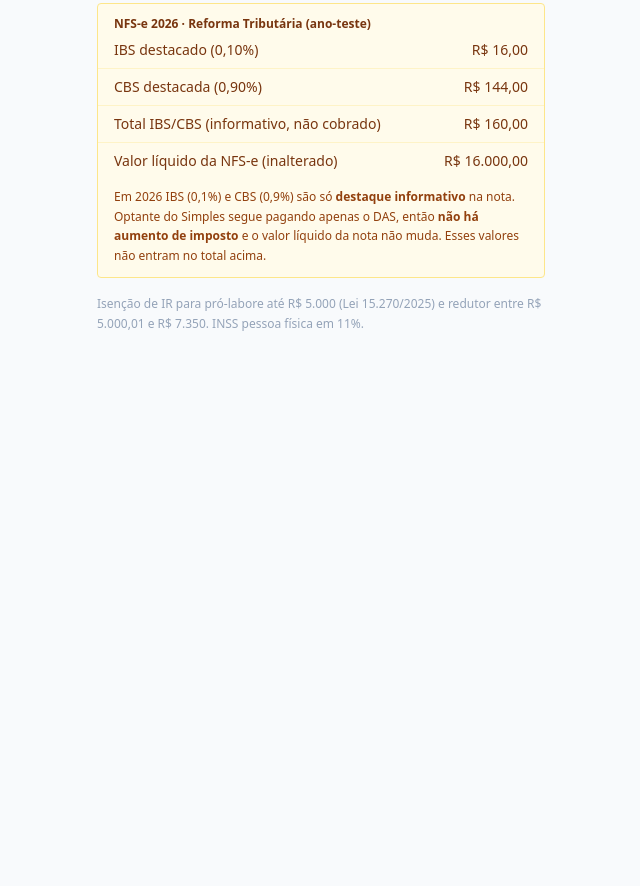
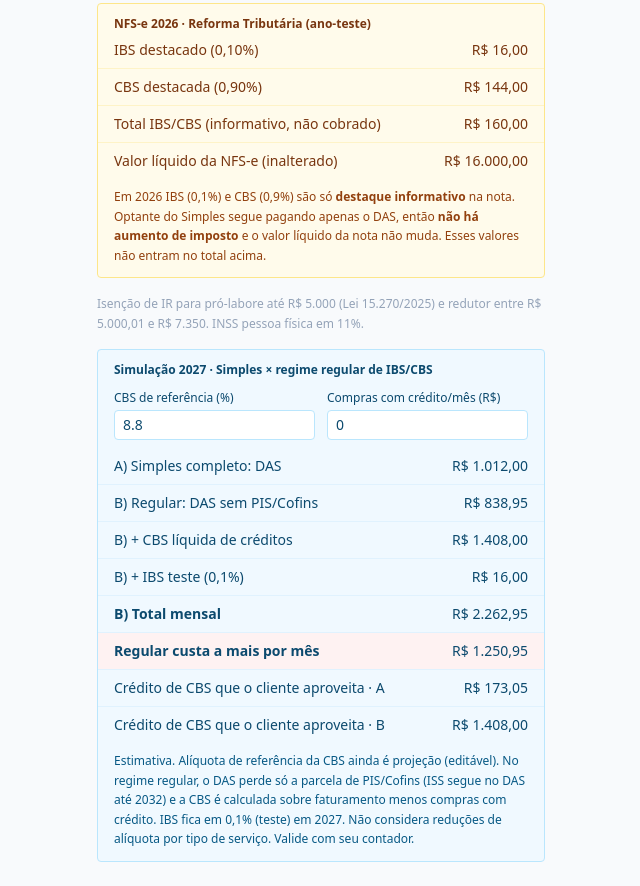
Before and after one commit to LuisSantosJS/calc-anexo3-simples, a plain HTML site: page index.html in a window 1280 px wide. Shown: the part 483-1369 px from the top of the page, without its empty margins (319-959 px from the left). Before the commit the page ends 840 px from the top, so only its background shows below. Drawn offline with nearby package versions, Linux system fonts and the light colour scheme.

Commit message:
Add 2027 simulation: Simples vs regular IBS/CBS regime
Co-Authored-By: Claude Sonnet 5.5 <noreply@anthropic.com>
Claude-Session: https://claude.ai/code/session_01M42pHWJA4mEygCtzbagWZE

```diff
--- a/index.html
+++ b/index.html
@@ -31,6 +31,20 @@
       <p class="text-xs text-slate-400 mt-4 leading-relaxed">
         Isenção de IR para pró-labore até R$ 5.000 (Lei 15.270/2025) e redutor entre R$ 5.000,01 e R$ 7.350. INSS pessoa física em 11%.
       </p>
+
+      <div class="mt-4 rounded border border-sky-200 bg-sky-50">
+        <p class="px-4 pt-3 text-xs font-semibold text-sky-900">Simulação 2027 · Simples × regime regular de IBS/CBS</p>
+        <div class="grid grid-cols-2 gap-3 px-4 pt-3">
+          <label class="text-xs text-sky-900">CBS de referência (%)
+            <input id="cbs" type="number" step="0.1" value="8.8" class="mt-1 w-full px-2 py-1 border border-sky-200 rounded text-sm bg-white"></label>
+          <label class="text-xs text-sky-900">Compras com crédito/mês (R$)
+            <input id="cred" type="number" value="0" class="mt-1 w-full px-2 py-1 border border-sky-200 rounded text-sm bg-white"></label>
+        </div>
+        <div id="sim" class="mt-2 divide-y divide-sky-100"></div>
+        <p class="px-4 pb-3 pt-2 text-xs text-sky-800 leading-relaxed">
+          Estimativa. Alíquota de referência da CBS ainda é projeção (editável). No regime regular, o DAS perde só a parcela de PIS/Cofins (ISS segue no DAS até 2032) e a CBS é calculada sobre faturamento menos compras com crédito. IBS fica em 0,1% (teste) em 2027. Não considera reduções de alíquota por tipo de serviço. Valide com seu contador.
+        </p>
+      </div>
     </div>
   </div>
 
@@ -44,6 +58,10 @@
       [4664.68, 0.225, 675.49], [Infinity, 0.275, 908.73]
     ];
     const fmt = v => v.toLocaleString('pt-BR', { style: 'currency', currency: 'BRL' });
+    // Repartição do Anexo III por faixa: parcela de PIS + Cofins no DAS
+    const PISCOFINS = [0.1560, 0.1710, 0.1660, 0.1660, 0.1950, 0.1950];
+    const sim = document.getElementById('sim');
+    const cbsIn = document.getElementById('cbs'), credIn = document.getElementById('cred');
     const IBS = 0.001, CBS = 0.009; // alíquotas-teste 2026 (NFS-e)
     const ref = document.getElementById('ref');
     const fat = document.getElementById('fat'), out = document.getElementById('out');
@@ -51,7 +69,8 @@
     function calc() {
       const f = +fat.value || 0;
       const anual = f * 12, pl = f * 0.28;
-      const [, aN, dN] = ANEXO_III.find(([l]) => anual <= l);
+      const fx = ANEXO_III.findIndex(([l]) => anual <= l);
+      const [, aN, dN] = ANEXO_III[fx];
       const aliqEf = anual > 0 ? (anual * aN - dN) / anual : 0;
       const das = f * aliqEf, inss = pl * 0.11, base = pl - inss;
       let irrf = 0;
@@ -78,8 +97,29 @@
         r('CBS destacada (0,90%)', f * CBS) +
         r('Total IBS/CBS (informativo, não cobrado)', f * (IBS + CBS)) +
         r('Valor líquido da NFS-e (inalterado)', f);
+
+      // Simulação 2027
+      const cbsAliq = (+cbsIn.value || 0) / 100, cred = Math.min(+credIn.value || 0, f);
+      const pc = das * PISCOFINS[fx];
+      const cbsDevida = Math.max(0, (f - cred) * cbsAliq);
+      const regular = das - pc + cbsDevida + f * IBS;
+      const delta = regular - das;
+      const q = (l, v, cls = '') =>
+        `<div class="flex justify-between px-4 py-2 text-sm text-sky-900 ${cls}"><span>${l}</span><span class="font-medium tabular-nums">${fmt(v)}</span></div>`;
+      sim.innerHTML =
+        q('A) Simples completo: DAS', das) +
+        q('B) Regular: DAS sem PIS/Cofins', das - pc) +
+        q('B) + CBS líquida de créditos', cbsDevida) +
+        q('B) + IBS teste (0,1%)', f * IBS) +
+        q('B) Total mensal', regular, 'font-semibold') +
+        q(delta > 0 ? 'Regular custa a mais por mês' : 'Regular economiza por mês', Math.abs(delta),
+          delta > 0 ? 'bg-red-50 text-red-900 font-semibold' : 'bg-green-50 text-green-900 font-semibold') +
+        q('Crédito de CBS que o cliente aproveita · A', pc) +
+        q('Crédito de CBS que o cliente aproveita · B', f * cbsAliq);
     }
     fat.addEventListener('input', calc);
+    cbsIn.addEventListener('input', calc);
+    credIn.addEventListener('input', calc);
     calc();
   </script>
 </body>
```
